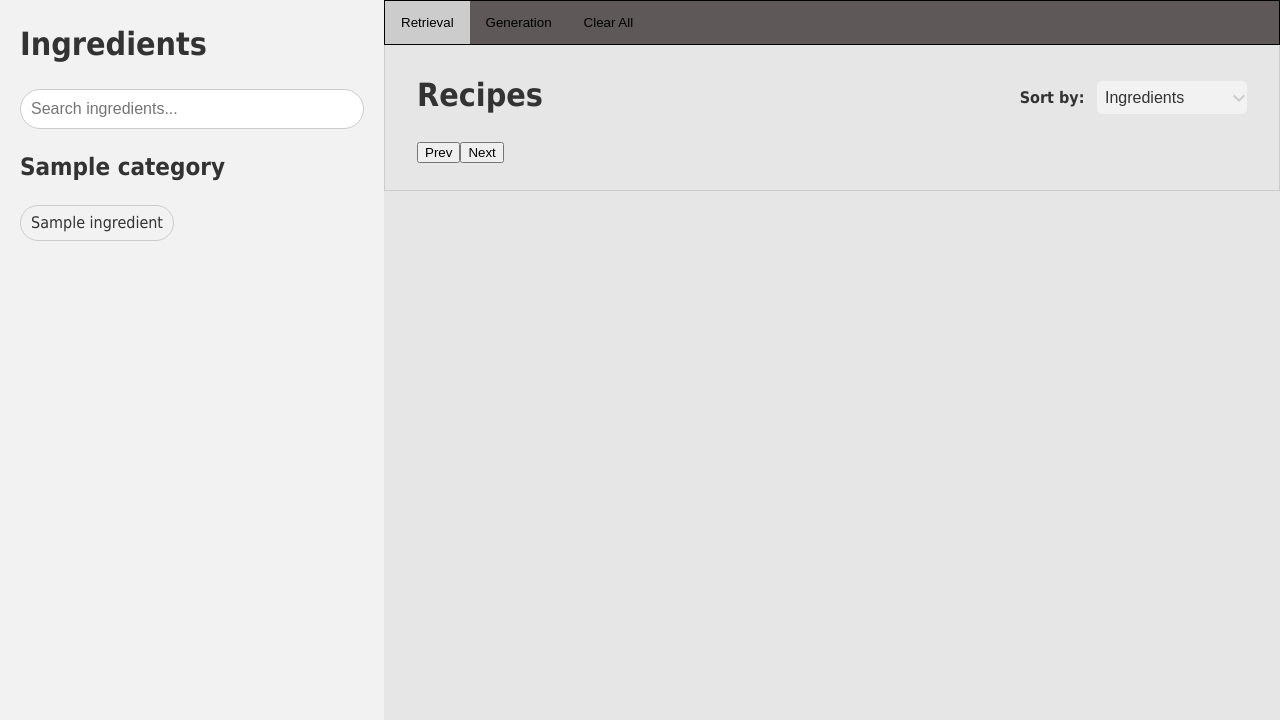
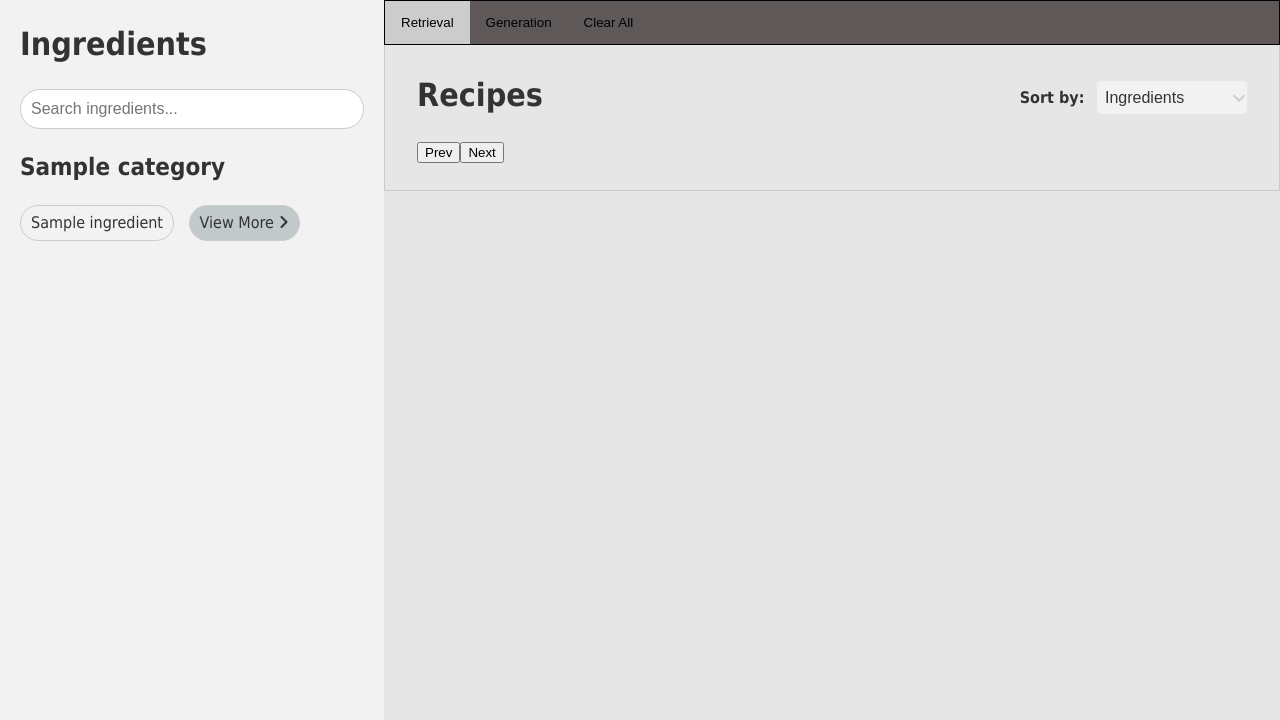
Before and after one commit to PritishWadhwa/IR-Project, a Flask app: template Frontend/templates/index.html in a window 1280 px wide. Shown: the part 101-821 px from the top of the page. Run offline with Flask 3, Linux system fonts and the light colour scheme; the template is opened without the code that fills it: most values are stand-ins (such as "Sample title", 1, 10 or a date in 2020); parts of the project's set-up code (start-up, migrations or seed data) failed here and were passed over; some libraries are stand-ins or nearby versions.

Commit message:
View More button added

```diff
--- a/Frontend/static/script.js
+++ b/Frontend/static/script.js
@@ -3,6 +3,7 @@ const categories = document.querySelectorAll('.category');
 const selectedIngredients = document.getElementById('selected-ingredients');
 const searchInput = document.getElementById('search-input');
 const modal = document.getElementById("myModal");
+const vmbuttons = document.querySelectorAll('.view-more-btn');
 document.getElementById("default").click();
 // Set the number of items per page and the initial page
 const itemsPerPage = 10;
@@ -23,6 +24,32 @@ const paginationLinksNext = document.getElementById("pagination-link-next");
 
 let max = 1;
 let query_ingredients = [];
+
+// View More buttons
+vmbuttons.forEach(function(button){
+    button.addEventListener('click', function(){
+        const parentDiv = button.parentNode;
+        if(button.textContent === "View More   "){
+            const childDivs = parentDiv.querySelectorAll('.ingredient');
+            const extras = Array.prototype.slice.call(childDivs, 5); // get all except the first 5
+
+            extras.forEach(function(childDiv){
+                childDiv.style.display = 'inline-block'; // Make visible
+            });
+            button.innerHTML = '<i class="fas fa-angle-left"></i>   View Less';
+
+        }
+        else{
+            const childDivs = parentDiv.querySelectorAll('.ingredient');
+            const extras = Array.prototype.slice.call(childDivs, 5); // get all except the first 5
+
+            extras.forEach(function(childDiv){
+                childDiv.style.display = 'none'; // Make invisible
+            });
+            button.innerHTML = 'View More   <i class="fas fa-angle-right"></i>';
+        }
+    });
+});
 
 // selecting ingredients
 ingredients.forEach(ingredient => {
--- a/Frontend/static/styles/style.css
+++ b/Frontend/static/styles/style.css
@@ -71,6 +71,23 @@ body {
 	margin-right: 10px;
 	margin-bottom: 10px;
 	cursor: pointer;
+}
+
+.view-more-btn {
+	display: inline-block;
+	padding: 5px 10px;
+	border: 1px solid #ccc;
+	border-radius: 20px;
+	margin-right: 10px;
+	margin-bottom: 10px;
+	cursor: pointer;
+
+	background-color: #c1c9ca;
+
+	font-family: Tahoma, sans-serif;
+	font-size: 16px;
+	line-height: 1.5;
+	color: #333;
 }
 
 .selected {
--- a/Frontend/templates/index.html
+++ b/Frontend/templates/index.html
@@ -27,9 +27,16 @@
                     <div class="category">
                         <h2 class="category-name">{{ category.name }}</h2>
                         <div class="category-ingredients">
-                            {% for ingredient in category.ingredients %}
-                            <div class="ingredient">{{ ingredient }}</div>
+                            {% for ingredient in category.ingredients[:5] %}
+                                <div class="ingredient">{{ ingredient }}</div>
                             {%endfor%}
+
+                            {% for ingredient in category.ingredients[5:] %}
+                                <div class="ingredient" style="display: none;">{{ ingredient }}</div>
+                            {%endfor%}
+
+                            <button class="view-more-btn">View More   <i class="fas fa-angle-right"></i></button>
+
                         </div>
                     </div>
                 </div>
```
